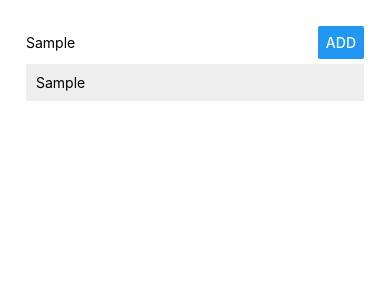
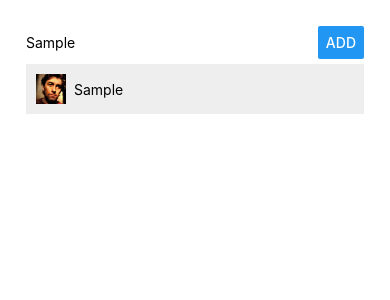
Before and after one commit to knopsod/rn-course, a React Native app: screen / in a window 390 px wide. Both pictures are taken after typing "Sample" into the empty fields and a click on the button "ADD". Shown: the top 300 px of the page. Built offline with nearby package versions, Linux system fonts and the light colour scheme.

Commit message:
Show Image with static source

```diff
--- a/App.js
+++ b/App.js
@@ -3,6 +3,7 @@
 
 import PlaceInput from './src/components/PlaceInput/PlaceInput';
 import PlaceList from './src/components/PlaceList/PlaceList';
+import placeImage from './src/assets/yann.jpg';
 
 export default class App extends React.Component {
   state = {
@@ -12,7 +13,11 @@
   placeAddedHandler = placeName => {
     this.setState(prevState => {
       return {
-        places: prevState.places.concat({ key: Math.random(), value: placeName })
+        places: prevState.places.concat({
+          key: Math.random(),
+          value: placeName,
+          image: placeImage
+        })
       };
     });
   }
--- a/src/components/ListItem/ListItem.js
+++ b/src/components/ListItem/ListItem.js
@@ -1,9 +1,10 @@
 import React from 'react'
-import { View, Text, StyleSheet, TouchableOpacity } from 'react-native';
+import { View, Text, StyleSheet, TouchableOpacity, Image } from 'react-native';
 
 const listItem = props => (
   <TouchableOpacity onPress={props.onItemPressed}>
     <View style={styles.listItem}>
+      <Image resizeMode="cover" source={props.placeImage} style={styles.placeImage} />
       <Text>{props.placeName}</Text>
     </View>
   </TouchableOpacity>
@@ -14,7 +15,14 @@
     width: '100%',
     marginBottom: 5,
     padding: 10,
-    backgroundColor: '#eee'
+    backgroundColor: '#eee',
+    flexDirection: 'row',
+    alignItems: 'center'
+  },
+  placeImage: {
+    marginRight: 8,
+    height: 30,
+    width: 30
   }
 });
 
--- a/src/components/PlaceList/PlaceList.js
+++ b/src/components/PlaceList/PlaceList.js
@@ -11,6 +11,7 @@
       renderItem={(info) => (
         <ListItem
           placeName={info.item.value}
+          placeImage={info.item.image}
           onItemPressed={() => props.onItemDeleted(info.item.key)} />
         )
       }
```
Also changed, not shown: src/assets/yann.jpg (added).
